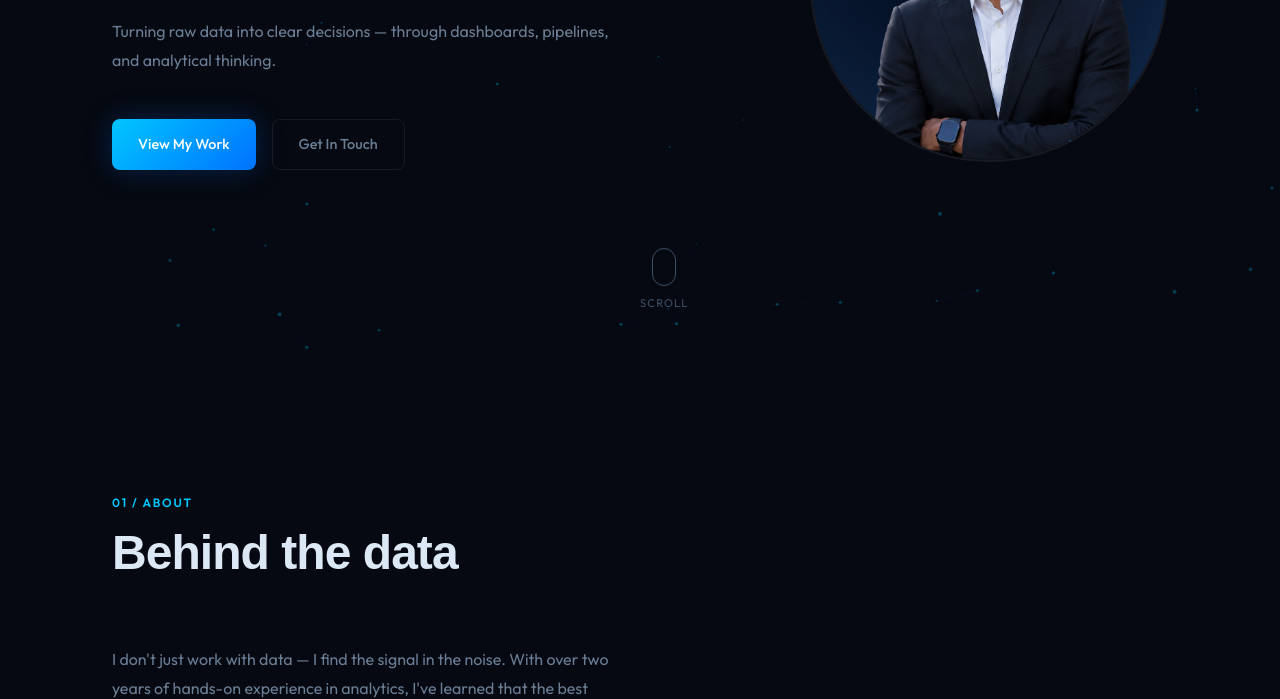
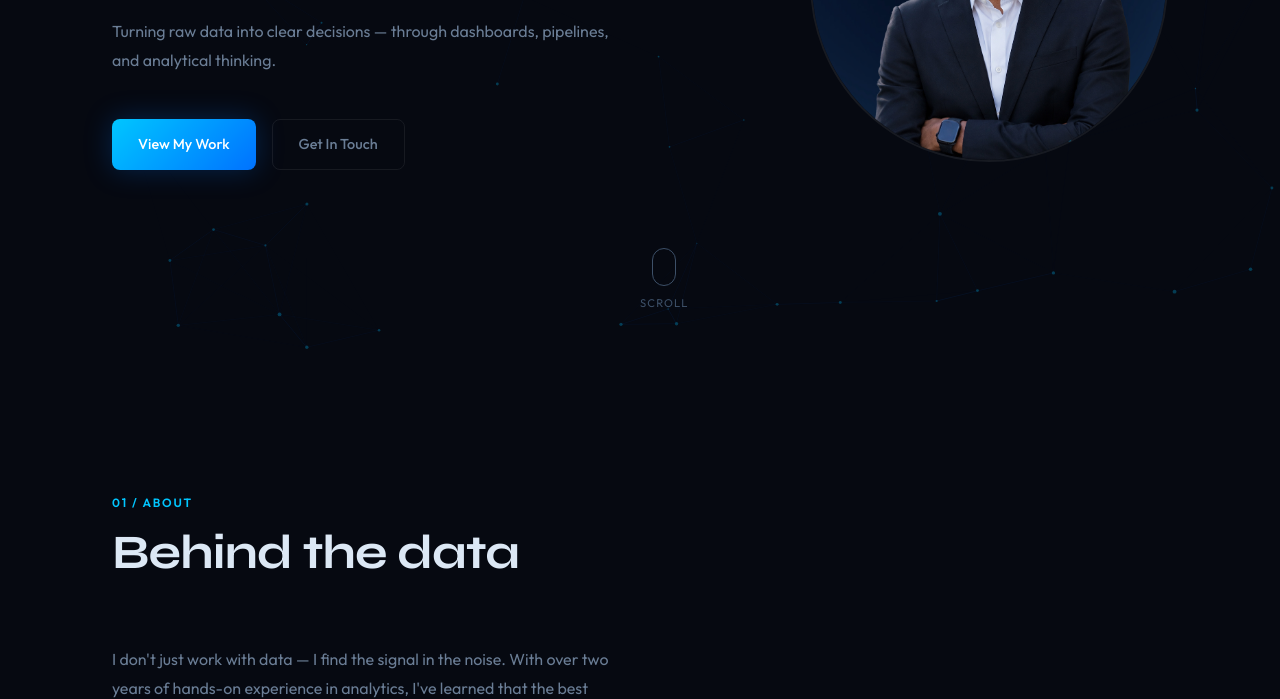
Before and after one commit to mvvimal10-rgb/vimalmv.github.io, a plain HTML site: page index.html in a window 1280 px wide. Shown: the part 447-1146 px from the top of the page. Drawn offline with nearby package versions, Linux system fonts and the light colour scheme.

Commit message:
Change font-display from 'Monument Extended' to 'Syne'

```diff
--- a/style.css
+++ b/style.css
@@ -21,7 +21,7 @@
   --text-secondary: #6a7d95;
   --text-muted:     #3d5068;
 
-  --font-display:   'Monument Extended Ultrabold', sans-serif;
+  --font-display:   'Syne', sans-serif;
   --font-body:      'Outfit', sans-serif;
 
   --radius-sm:      8px;
```
